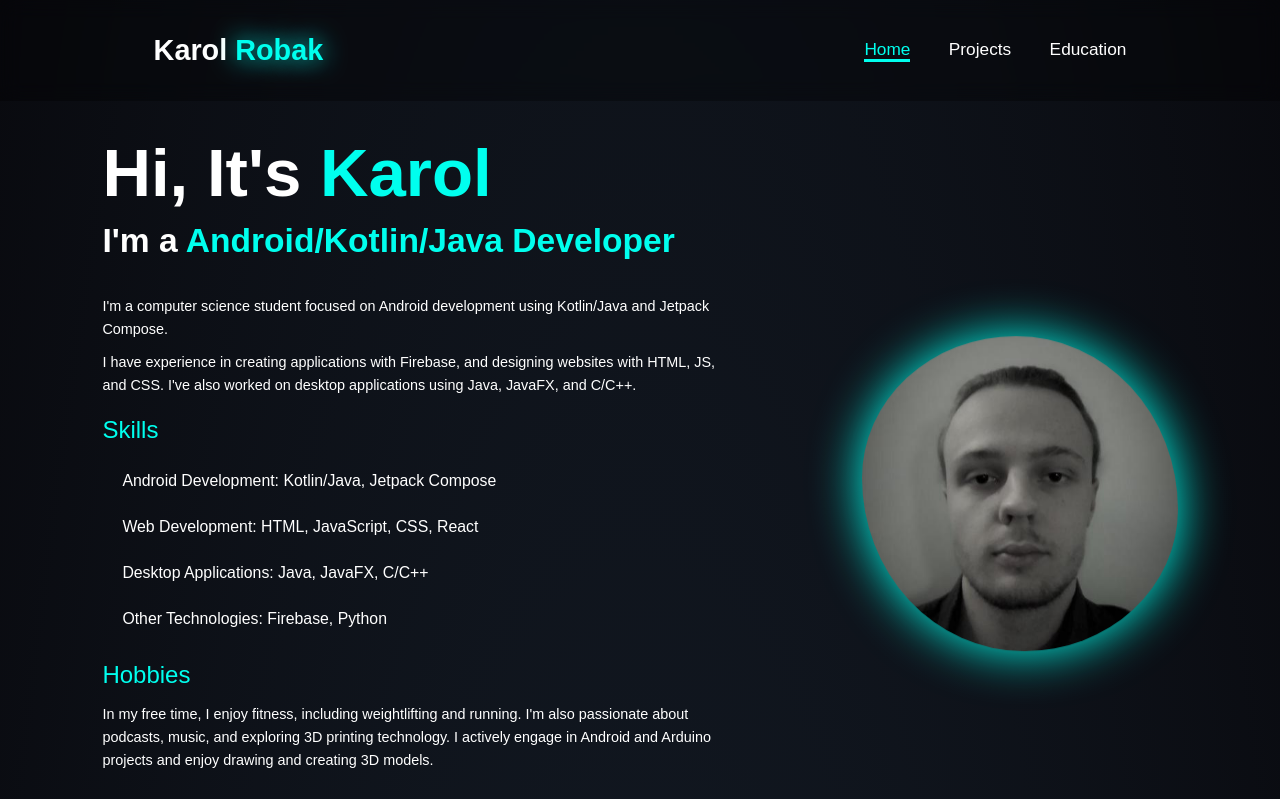
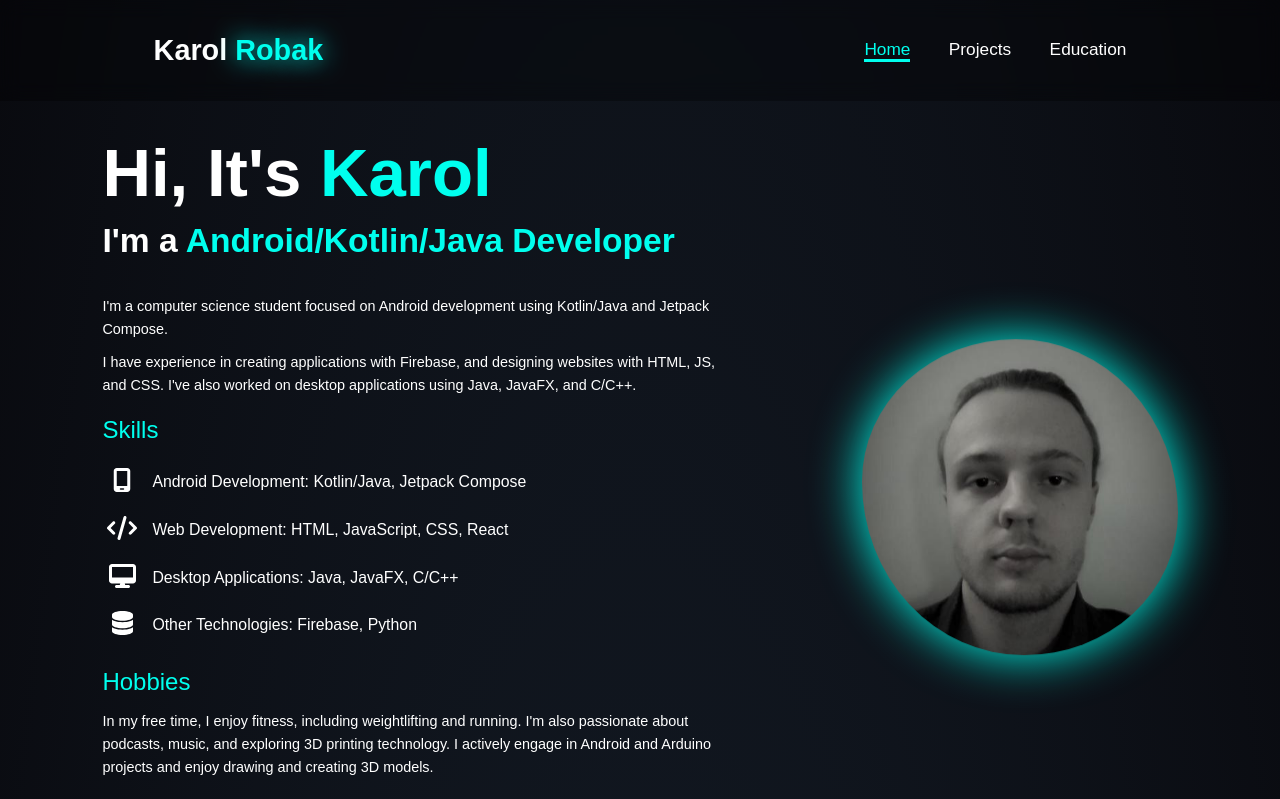
Before and after one commit to VoidSamuraj/Portfolio, a Next.js app: page / in a window 1280 px wide. Shown: the top 799 px of the page. Built offline with nearby package versions, Linux system fonts and the light colour scheme.

Commit message:
icons bugfix

```diff
--- a/package.json
+++ b/package.json
@@ -9,6 +9,10 @@
     "lint": "next lint"
   },
   "dependencies": {
+    "@fortawesome/fontawesome-svg-core": "^6.5.2",
+    "@fortawesome/free-regular-svg-icons": "^6.5.2",
+    "@fortawesome/free-solid-svg-icons": "^6.5.2",
+    "@fortawesome/react-fontawesome": "^0.2.2",
     "clsx": "^2.1.1",
     "framer-motion": "^11.2.12",
     "next": "14.2.4",
--- a/src/components/Hero.tsx
+++ b/src/components/Hero.tsx
@@ -1,7 +1,9 @@
 import Image from "next/image";
 import avatar from "../assets/images/avatar/avatar.jpg"
 import Script from "next/script";
-
+import "@fortawesome/fontawesome-svg-core/styles.css"
+import { FontAwesomeIcon }from "@fortawesome/react-fontawesome"
+import {faMobileScreen, faCode, faDesktop, faDatabase}  from "@fortawesome/free-solid-svg-icons"
 export default function Hero() {
 
   return (
@@ -21,19 +23,21 @@ export default function Hero() {
         <table className="skills-list">
           <tbody>
           <tr className="skills-item">
-            <td><i className="fas fa-mobile-alt"></i></td>
+            <td><FontAwesomeIcon icon={faMobileScreen} /></td>
             <td><span>Android Development: Kotlin/Java, Jetpack Compose</span></td>
           </tr>
           <tr className="skills-item">
-            <td><i className="fas fa-code"></i></td>
+            <td><FontAwesomeIcon icon={faCode}/></td>
             <td><span>Web Development: HTML, JavaScript, CSS, React</span></td>
           </tr>
           <tr className="skills-item">
-            <td><i className="fas fa-desktop"></i></td>
+            <td>
+            <FontAwesomeIcon icon={faDesktop} />
+            </td>
             <td><span>Desktop Applications: Java, JavaFX, C/C++</span></td>
           </tr>
           <tr className="skills-item">
-            <td><i className="fas fa-database"></i></td>
+            <td><FontAwesomeIcon icon={faDatabase} /></td>
             <td><span>Other Technologies: Firebase, Python</span></td>
           </tr>
           </tbody>
--- a/src/pages/index.tsx
+++ b/src/pages/index.tsx
@@ -64,6 +64,8 @@ export default function Home() {
           rel="stylesheet"
           href="https://unpkg.com/boxicons@2.1.4/css/boxicons.min.css"
         />
+        <link rel="stylesheet" href="https://cdnjs.cloudflare.com/ajax/libs/font-awesome/5.15.4/css/all.min.css"/>
+
       </Head>
 
       <div className={`loader-container ${isPageLoaded ? "hidden" : ""}`}>
--- a/src/styles/globals.css
+++ b/src/styles/globals.css
@@ -511,7 +511,6 @@ span {
 }
 
 @media (max-width:600px) {
-
   ::-webkit-scrollbar {
     width: 5px;
     /* szerokość paska przewijania */
--- a/src/styles/hero.css
+++ b/src/styles/hero.css
@@ -58,7 +58,7 @@
   text-align: center;
 }
 
-.skills-item i {
+.skills-item svg {
   color: white;
   margin-right: 10px;
   padding: 5px;
@@ -211,7 +211,7 @@
     font-size: 1.2rem;
   }
 
-  .skills-item i {
+  .skills-item svg {
     font-size: 2.2rem;
   }
 
--- a/src/styles/projects.css
+++ b/src/styles/projects.css
@@ -446,8 +446,6 @@
   width: 100%;
   overflow: hidden;
 }
-
-.gallery-image {}
 
 .gallery-item img {
   width: 100%;
@@ -1011,7 +1009,6 @@
 
   .gallery-item .overlay {
     opacity: 1;
-    mask-image: linear-gradient(to bottom, rgba(0, 0, 0, 1) 0%, rgba(0, 0, 0, 0.5) 70%, rgba(0, 0, 0, 0) 100%);
     -webkit-mask-image: linear-gradient(to bottom, rgba(0, 0, 0, 1) 0%, rgba(0, 0, 0, 0.5) 70%, rgba(0, 0, 0, 0) 100%);
   }
   .phone {
```
Also changed, not shown: 1 other file (tests, documents, lock files or other folders).
